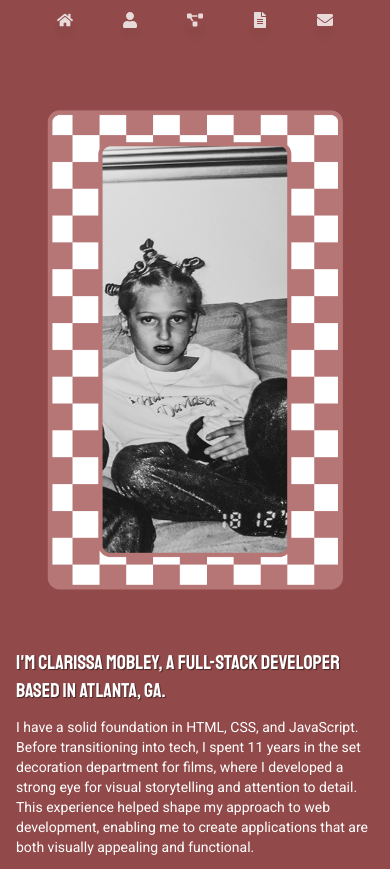
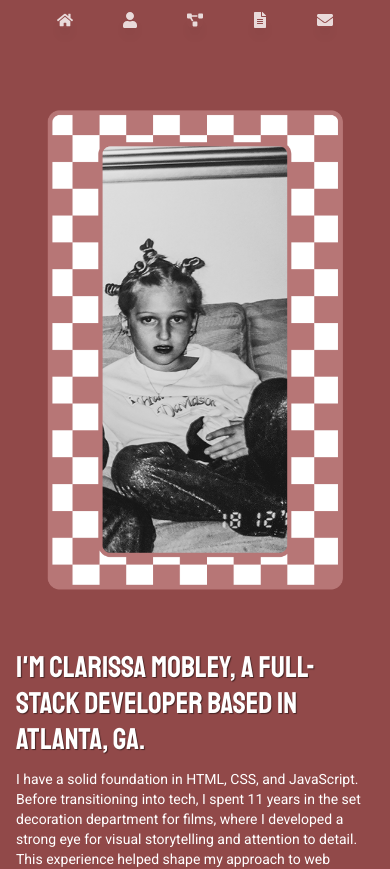
Before and after one commit to ClarissaMobley/Portfolio, a React (Vite) app: page /About in a window 390 px wide. Shown: the top 869 px of the page. Built offline with nearby package versions, Linux system fonts and the light colour scheme; a web font is replaced by a local one.

Commit message:
fixed a size issue

```diff
--- a/src/pages/About.jsx
+++ b/src/pages/About.jsx
@@ -10,7 +10,7 @@ const About = () => {
                 <div className='flex flex-col md:flex-row items-center md:space-x-12 animate-fadeIn'>
                     <img src={AboutMeImage} alt="About Me" className='w-full md:w-96 mb-8 md:mb-0 hover:scale-105 transition-transform duration-300' />
                     <div className='flex-1'>
-                        <h3 className='text-xl md:text-5xl mb-3'>I'm Clarissa Mobley, a Full-Stack Developer based in Atlanta, GA.</h3>
+                        <h3 className='text-3xl md:text-5xl mb-3'>I'm Clarissa Mobley, a Full-Stack Developer based in Atlanta, GA.</h3>
                         <p className='text-sm md:text-base mb-6'> I have a solid foundation in HTML, CSS, and JavaScript. Before transitioning into tech,
                             I spent 11 years in the set decoration department for films, where I developed a strong eye for visual storytelling
                             and attention to detail. This experience helped shape my approach to web development, enabling me to create applications
```
